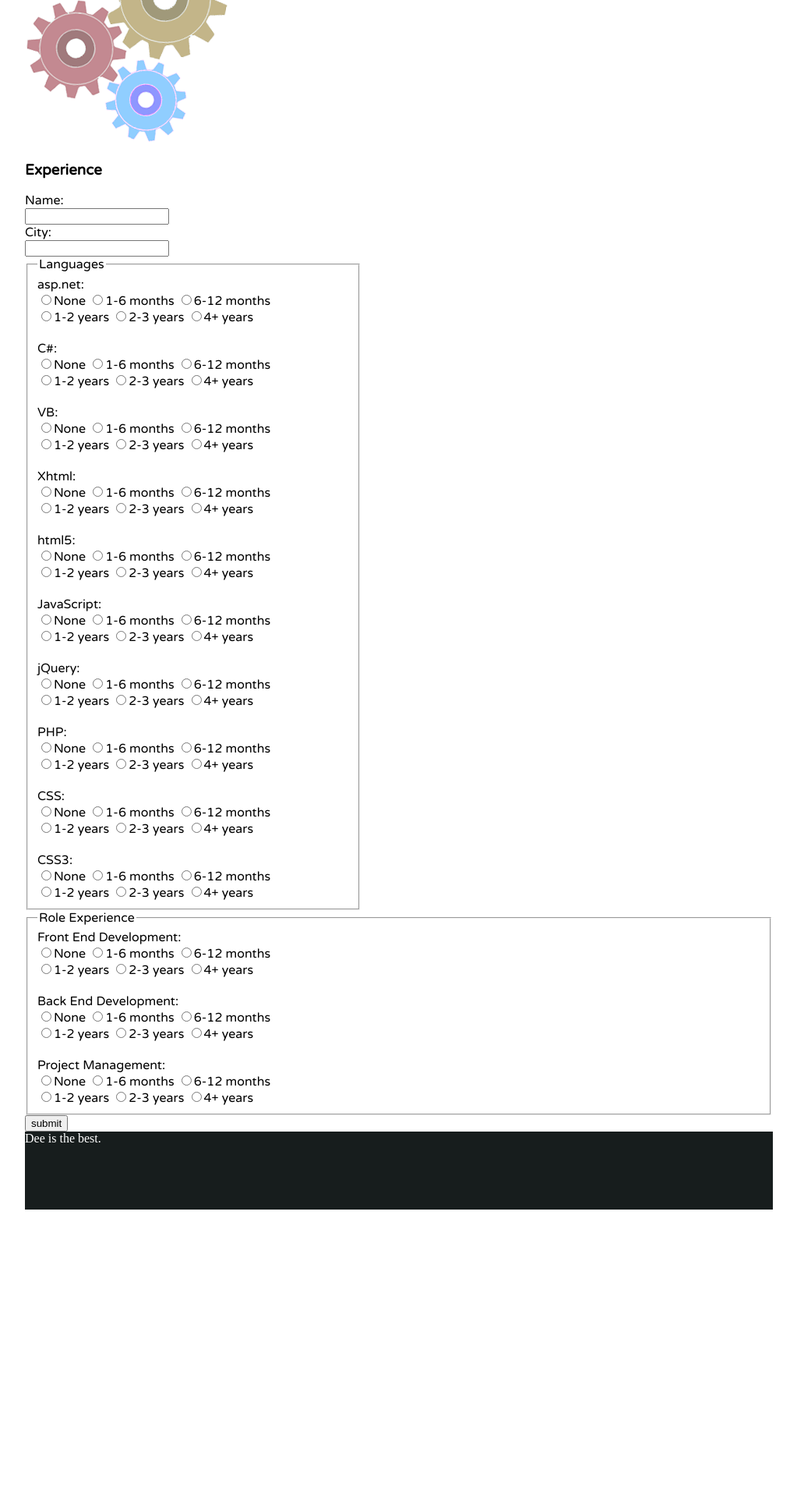
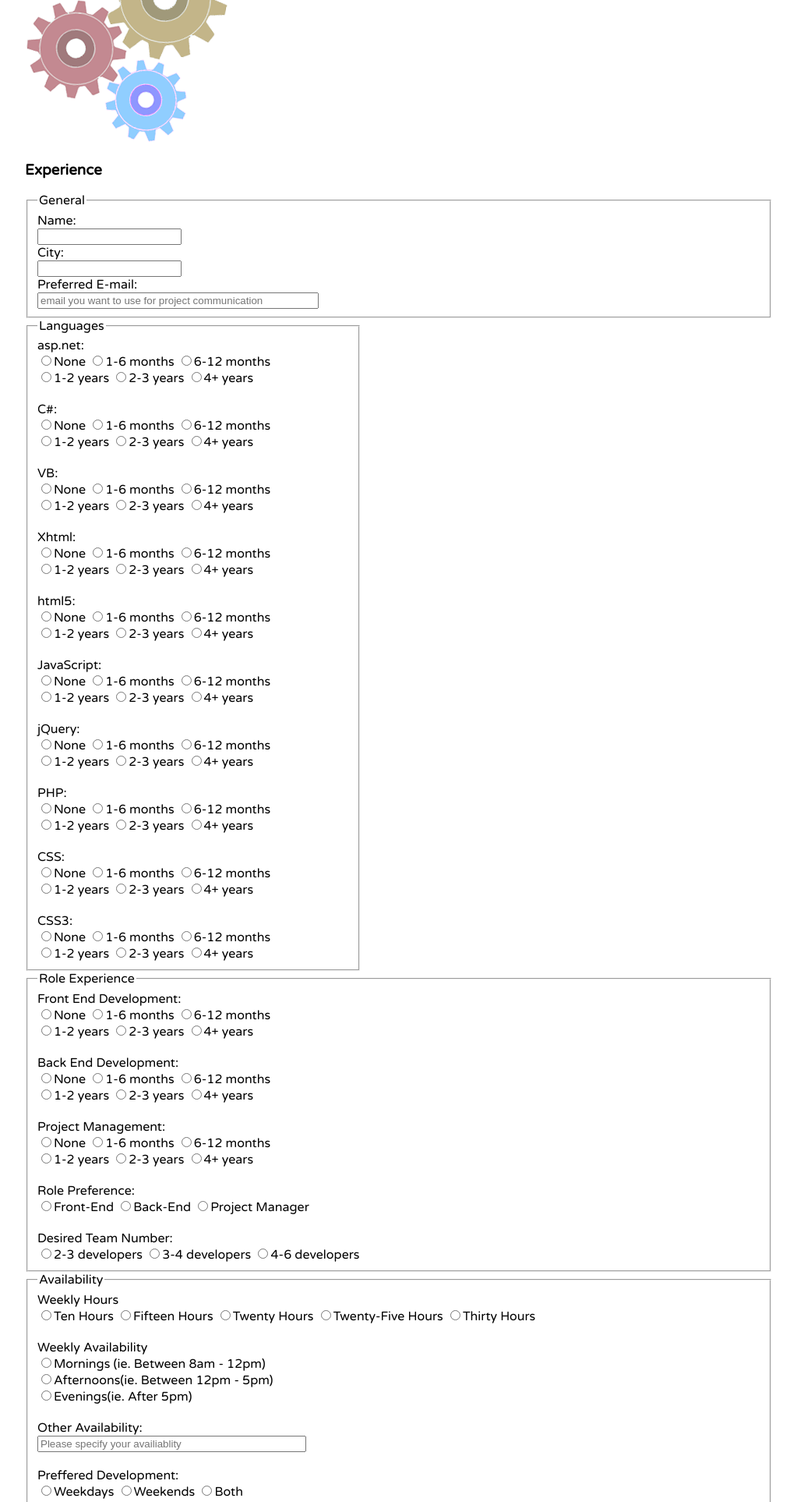
Before and after one commit to dstirling/SSAP, a PHP site: page /register.php in a window 1280 px wide. Shown: the part 447-2373 px from the top of the page at 78% size, without its empty margins (128-1151 px from the left). Before the commit the page ends 1998 px from the top, so only its background shows below. Run offline with PHP 8.4, Linux system fonts and the light colour scheme; some web fonts are replaced.

Commit message:
Finished Adding Register Fields
Fields users will be adding input to in order to sort people into teams.
All is HTML currently -- no interaction with database yet.

```diff
--- a/register.php
+++ b/register.php
@@ -12,13 +12,18 @@
 <img src="./imgs/pageGears.png">
 	<form id="register" name="register" action="">
 		<h3>Experience</h3>
+		<fieldset>
+			<legend>General</legend>
 		<label for="name"> Name:</label><br />
 		<input id="name" name="name" type="text">
 		<br />
 		<label for="city"> City:</label><br />
 		<input id="city" name="city" type="text">
 		<br />
-
+		<label for="email"> Preferred E-mail:</label><br />
+		<input id="email" name="email" type="email" placeholder="email you want to use for project communication" size="42">
+		<br />
+		</fieldset>
 		<fieldset id="languages" width="400px">
 			<legend>Languages</legend>
 		<label for="asp.net"> asp.net:</label>
@@ -162,10 +167,52 @@
 		<input id="projectmanage" name="projectmanage" type="radio" value="1-2 years">1-2 years
 		<input id="projectmanage" name="projectmanage" type="radio" value="2-3 years">2-3 years
 		<input id="projectmanage" name="projectmanage" type="radio" value="4+ years">4+ years
+		<br /> <br />
+		<label for="preference">Role Preference:</label>
+		<br />
+		<input id="p_frontend" name="p_frontend" type="radio" value="Font-End">Front-End
+		<input id="p_backend" name="p_backend" type="radio" value="Back-End">Back-End
+		<input id="p_projectmanage" name="p_projectmanage" type="radio" value="Project Manager">Project Manager
+		<br /> <br />
+		<label for="preference">Desired Team Number:</label>
+		<br />
+		<input id="23dev" name="23dev" type="radio" value="2-3">2-3 developers
+		<input id="34dev" name="34dev" type="radio" value="3-4">3-4 developers
+		<input id="46dev" name="46dev" type="radio" value="4-6">4-6 developers
+		</fieldset>
+		<fieldset id="availablility">
+		<legend>Availability</legend>
+		<label id="weekly">Weekly Hours</label>
+		<br />
+		<input id="ten_hours" name="ten_hours" type="radio" value="10">Ten Hours
+		<input id="fifteen_hours" name="fifteen_hours" type="radio" value="15">Fifteen Hours
+		<input id="twenty_hours" name="twenty_hours" type="radio" value="20">Twenty Hours
+		<input id="twentyfive_hours" name="twentyfive_hours" type="radio" value="25">Twenty-Five Hours
+		<input id="thirty_hours" name="thirty_hours" type="radio" value="30">Thirty Hours
+		<br /><br />
+		<label id="weekly">Weekly Availability</label>
+		<br />
+		<input id="morning" name="ten_hours" type="radio" value="morning">Mornings (ie. Between 8am - 12pm)<br />
+		<input id="afternoon" name="fifteen_hours" type="radio" value="afternoon">Afternoons(ie. Between 12pm - 5pm)<br />
+		<input id="evening" name="twenty_hours" type="radio" value="evening">Evenings(ie. After 5pm)<br />
 
+		<br />
+		<label for="other">Other Availability:</label><br />
+		<input id="other" name="other" type="text" size="40" placeholder="Please specify your availiablity">
+				<br /><br />
+		<label id="pdev">Preffered Development:</label><br />
 
+		<input id="weekdays" name="weekdays" type="radio" value="weekdays">Weekdays
+		<input id="weekends" name="weekends" type="radio" value="weekends">Weekends
+		<input id="both" name="both" type="radio" value="both">Both
+<br /><br />
+		<label id="pdev">Ideal Project Duration:</label><br />
+
+		<input id="onemonth" name="onemonth" type="radio" value="1"> 1 Month
+		<input id="twomonth" name="twomonth" type="radio" value="2">2-3 Months
+		<input id="threemonth" name="threemonth" type="radio" value="3">3-4 Months
+		<input id="fivemonth" name="fivemonth" type="radio" value="5">5-6 Months
 		</fieldset>
-
 		<input type="submit" id="submit" value="submit">
 	</form>
 
```
